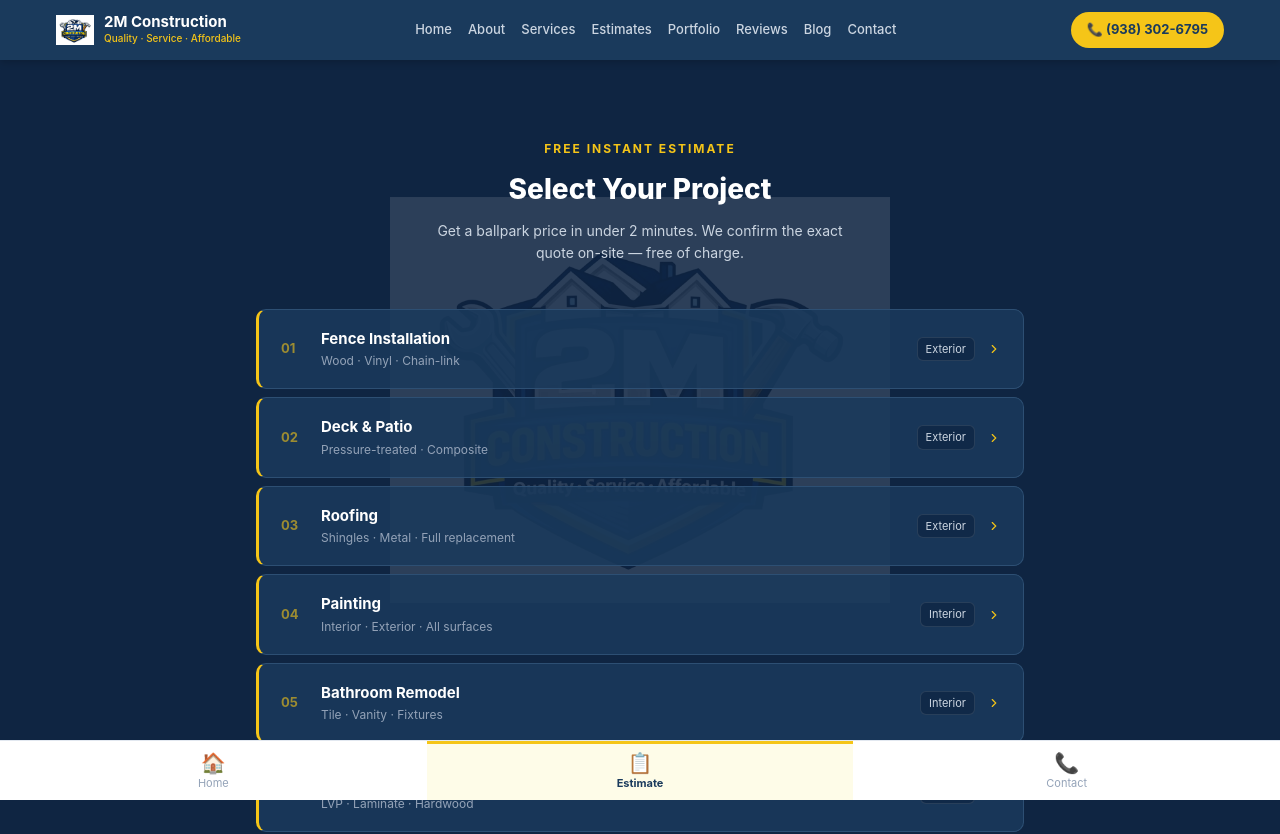
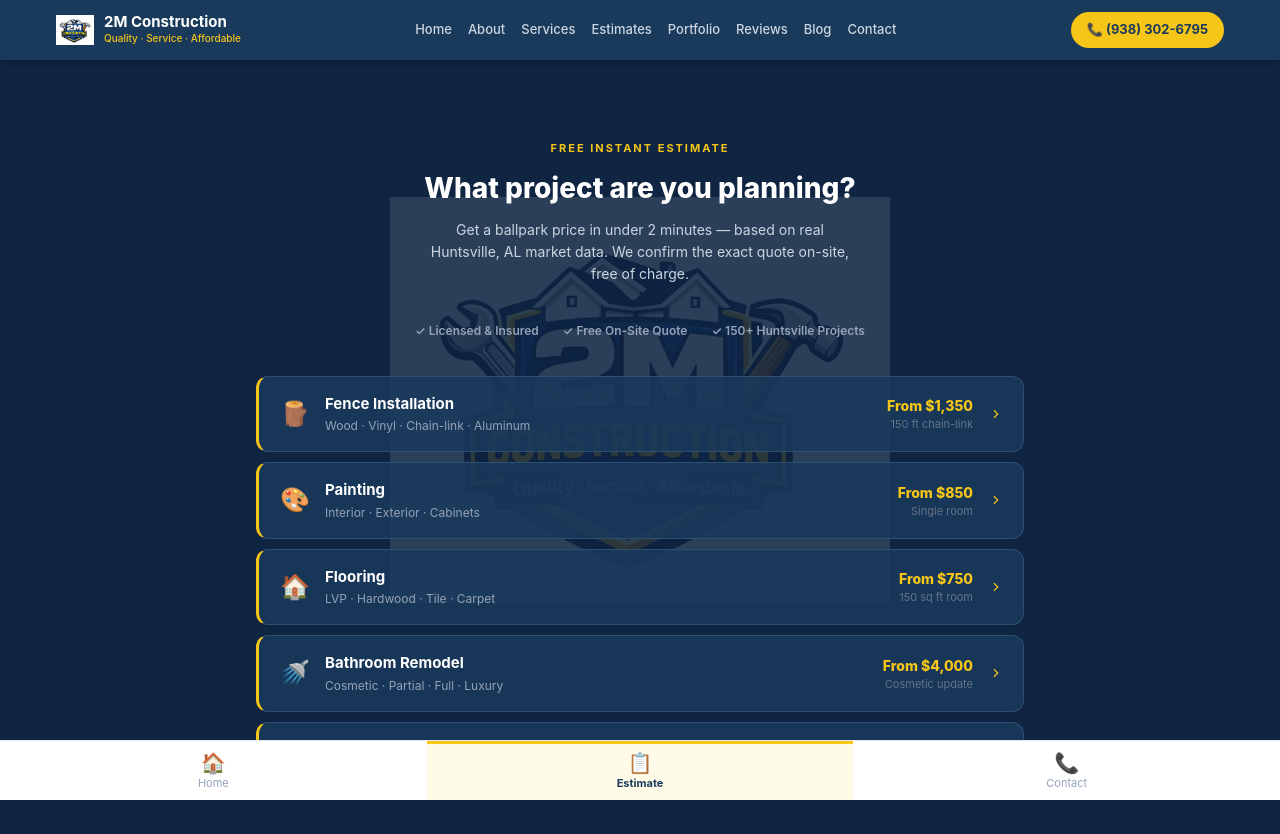
Before and after one commit to tomnguyen4484/2m-construction, a Next.js app: page /estimate in a window 1280 px wide. Shown: the top 834 px of the page. Built offline with nearby package versions, Linux system fonts and the light colour scheme.

Commit message:
feat: estimate redesign - 10 below market pricing + savings comparison + top 6 services

```diff
--- a/app/estimate/bathroom/page.tsx
+++ b/app/estimate/bathroom/page.tsx
@@ -7,10 +7,10 @@ type BathSize   = 'half' | 'standard' | 'master';
 type VanityType = 'keep' | 'stock_single' | 'stock_double' | 'semi_custom' | 'custom';
 
 const SCOPES: Record<BathScope, { label: string; desc: string; baseCost: number }> = {
-  cosmetic: { label: 'Cosmetic Update',    desc: 'Paint, fixtures, light, mirror, accessories',     baseCost: 4500  },
-  partial:  { label: 'Partial Remodel',    desc: 'Vanity, toilet, tile floor, new fixtures',        baseCost: 9000  },
-  full:     { label: 'Full Remodel',       desc: 'New shower, tile walls, plumbing, all fixtures',  baseCost: 14000 },
-  luxury:   { label: 'Luxury Remodel',     desc: 'Custom tile, frameless glass, premium fixtures',  baseCost: 26000 },
+  cosmetic: { label: 'Cosmetic Update',    desc: 'Paint, fixtures, light, mirror, accessories',     baseCost: 4000  },
+  partial:  { label: 'Partial Remodel',    desc: 'Vanity, toilet, tile floor, new fixtures',        baseCost: 8000  },
+  full:     { label: 'Full Remodel',       desc: 'New shower, tile walls, plumbing, all fixtures',  baseCost: 12500 },
+  luxury:   { label: 'Luxury Remodel',     desc: 'Custom tile, frameless glass, premium fixtures',  baseCost: 23000 },
 };
 
 const SIZES: Record<BathSize, { label: string; mult: number; sqft: string }> = {
@@ -21,10 +21,10 @@ const SIZES: Record<BathSize, { label: string; mult: number; sqft: string }> = {
 
 const VANITIES: Record<VanityType, { label: string; cost: number; desc: string }> = {
   keep:         { label: 'Keep Existing Vanity',   cost: 0,     desc: 'Reface or paint existing' },
-  stock_single: { label: 'Stock - Single Sink', cost: 850, desc: '30-48 in, Home Depot/Lowes' },
-  stock_double: { label: 'Stock – Double Sink',    cost: 1400,  desc: '60"–72", two sinks' },
-  semi_custom:  { label: 'Semi-Custom',            cost: 2800,  desc: 'More sizes & finish options' },
-  custom:       { label: 'Custom Built-In',        cost: 5500,  desc: 'Built to spec, unlimited options' },
+  stock_single: { label: 'Stock – Single Sink',    cost: 760,   desc: '30-48 in, Home Depot/Lowes' },
+  stock_double: { label: 'Stock – Double Sink',    cost: 1250,  desc: '60"–72", two sinks' },
+  semi_custom:  { label: 'Semi-Custom',            cost: 2500,  desc: 'More sizes & finish options' },
+  custom:       { label: 'Custom Built-In',        cost: 4900,  desc: 'Built to spec, unlimited options' },
 };
 
 function fmt(n: number) { return '$' + Math.round(n).toLocaleString(); }
@@ -42,9 +42,9 @@ export default function BathroomEstimator() {
 
   const baseRemodel = SCOPES[scope].baseCost * SIZES[size].mult;
   const vanityCost  = VANITIES[vanity].cost;
-  const showerCost  = shower === 'yes' ? (scope === 'luxury' ? 4500 : 2800) : 0;
-  const heatedCost  = heated === 'yes' ? 1100 : 0;
-  const toiletCost  = toilet === 'yes' ? 450 : 0;
+  const showerCost  = shower === 'yes' ? (scope === 'luxury' ? 4000 : 2500) : 0;
+  const heatedCost  = heated === 'yes' ? 990 : 0;
+  const toiletCost  = toilet === 'yes' ? 400 : 0;
   const total       = baseRemodel + vanityCost + showerCost + heatedCost + toiletCost;
 
   async function submitQuote() {
@@ -132,7 +132,7 @@ export default function BathroomEstimator() {
                 background: vanity===key ? '#EFF6FF' : '#fff' }}>
               <div style={{ fontWeight:700, fontSize:'13px', color: vanity===key ? '#1A3A5C' : '#1E293B' }}>{info.label}</div>
               <div style={{ fontSize:'11px', color:'#64748B', marginTop:'2px' }}>{info.desc}</div>
-              {info.cost > 0 && <div style={{ fontSize:'12px', color: vanity===key ? '#1A3A5C' : '#64748B', fontWeight:600, marginTop:'4px' }}>+{fmt(info.cost)}</div>}
+              {(info.cost as number) > 0 && <div style={{ fontSize:'12px', color: vanity===key ? '#1A3A5C' : '#64748B', fontWeight:600, marginTop:'4px' }}>+{fmt(info.cost)}</div>}
             </button>
           ))}
         </div>
@@ -140,7 +140,7 @@ export default function BathroomEstimator() {
 
       {/* Add-ons */}
       <div style={{ marginBottom:'20px' }}>
-        <label style={{ display:'block', fontSize:'13px', fontWeight:700, color:'#374151', marginBottom:'8px' }}>Custom Tile Shower/Tub Surround? (+{scope === 'luxury' ? '$4,500' : '$2,800'})</label>
+        <label style={{ display:'block', fontSize:'13px', fontWeight:700, color:'#374151', marginBottom:'8px' }}>Custom Tile Shower/Tub Surround? (+{scope === 'luxury' ? '$4,000' : '$2,500'})</label>
         <div style={{ display:'grid', gridTemplateColumns:'1fr 1fr', gap:'8px' }}>
           {[['no','No / Already included'],['yes','Yes, add custom tile']].map(([v,l]) => (
             <button key={v} onClick={() => setShower(v)}
@@ -154,7 +154,7 @@ export default function BathroomEstimator() {
       </div>
 
       <div style={{ marginBottom:'20px' }}>
-        <label style={{ display:'block', fontSize:'13px', fontWeight:700, color:'#374151', marginBottom:'8px' }}>Replace Toilet? (+$450 supply & install)</label>
+        <label style={{ display:'block', fontSize:'13px', fontWeight:700, color:'#374151', marginBottom:'8px' }}>Replace Toilet? (+$400 supply & install)</label>
         <div style={{ display:'grid', gridTemplateColumns:'1fr 1fr', gap:'8px' }}>
           {[['no','No'],['yes','Yes']].map(([v,l]) => (
             <button key={v} onClick={() => setToilet(v)}
@@ -168,7 +168,7 @@ export default function BathroomEstimator() {
       </div>
 
       <div style={{ marginBottom:'24px' }}>
-        <label style={{ display:'block', fontSize:'13px', fontWeight:700, color:'#374151', marginBottom:'8px' }}>Heated Floor? (+$1,100)</label>
+        <label style={{ display:'block', fontSize:'13px', fontWeight:700, color:'#374151', marginBottom:'8px' }}>Heated Floor? (+$990)</label>
         <div style={{ display:'grid', gridTemplateColumns:'1fr 1fr', gap:'8px' }}>
           {[['no','No'],['yes','Yes']].map(([v,l]) => (
             <button key={v} onClick={() => setHeated(v)}
@@ -193,8 +193,25 @@ export default function BathroomEstimator() {
         <div style={{ display:'flex', justifyContent:'space-between', fontWeight:800, fontSize:'18px', borderTop:'1px solid rgba(255,255,255,0.2)', paddingTop:'12px', marginTop:'4px' }}>
           <span>Total Estimate</span><span style={{ color:'#F5C518' }}>{fmt(total)}</span>
         </div>
+        {/* Savings vs market */}
+        {(() => {
+          const marketAvg = Math.round(total / 0.9 / 100) * 100;
+          const savings = marketAvg - Math.round(total);
+          return (
+            <div style={{ background:'rgba(245,197,24,0.1)', borderRadius:'10px', padding:'12px 16px', marginTop:'12px', display:'flex', justifyContent:'space-between', alignItems:'center', border:'1px solid rgba(245,197,24,0.2)' }}>
+              <div>
+                <div style={{ fontSize:'10px', color:'rgba(255,255,255,0.45)', marginBottom:'3px' }}>Huntsville market avg</div>
+                <div style={{ fontSize:'14px', color:'rgba(255,255,255,0.4)', textDecoration:'line-through' }}>{fmt(marketAvg)}</div>
+              </div>
+              <div style={{ textAlign:'right' }}>
+                <div style={{ fontSize:'10px', color:'#F5C518', marginBottom:'3px' }}>You save with 2M</div>
+                <div style={{ fontSize:'20px', fontWeight:800, color:'#F5C518' }}>~{fmt(savings)}</div>
+              </div>
+            </div>
+          );
+        })()}
         <p style={{ fontSize:'11px', color:'rgba(255,255,255,0.4)', margin:'12px 0 0' }}>
-          * Estimate only. Does not include additional costs if plumbing or subfloor issues are found.
+          * Estimate based on Huntsville, AL market rates 2026. Final quote confirmed on-site.
         </p>
       </div>
 
--- a/app/estimate/page.tsx
+++ b/app/estimate/page.tsx
@@ -1,64 +1,101 @@
 import Link from 'next/link';
 
 const SERVICES = [
-  { href:'/estimate/fence',    title:'Fence Installation',  sub:'Wood · Vinyl · Chain-link',            cat:'Exterior' },
-  { href:'/estimate/deck',     title:'Deck & Patio',        sub:'Pressure-treated · Composite',         cat:'Exterior' },
-  { href:'/estimate/roofing',  title:'Roofing',             sub:'Shingles · Metal · Full replacement',  cat:'Exterior' },
-  { href:'/estimate/painting', title:'Painting',            sub:'Interior · Exterior · All surfaces',   cat:'Interior' },
-  { href:'/estimate/bathroom', title:'Bathroom Remodel',    sub:'Tile · Vanity · Fixtures',             cat:'Interior' },
-  { href:'/estimate/flooring', title:'Flooring',            sub:'LVP · Laminate · Hardwood',            cat:'Interior' },
-  { href:'/estimate/kitchen',  title:'Kitchen Remodel',     sub:'Cabinets · Countertops · Backsplash',  cat:'Interior' },
-  { href:'/estimate/drywall',  title:'Drywall',             sub:'New installation · Repair · Finishing', cat:'Interior' },
-  { href:'/estimate/concrete', title:'Concrete & Flatwork', sub:'Driveways · Patios · Walkways',        cat:'Exterior' },
-  { href:'/estimate/handyman', title:'Handyman Repairs',    sub:'Small fixes · Installations · General', cat:'General' },
+  {
+    href: '/estimate/fence',
+    icon: '🪵',
+    title: 'Fence Installation',
+    sub: 'Wood · Vinyl · Chain-link · Aluminum',
+    from: 'From $1,350',
+    note: '150 ft chain-link',
+  },
+  {
+    href: '/estimate/painting',
+    icon: '🎨',
+    title: 'Painting',
+    sub: 'Interior · Exterior · Cabinets',
+    from: 'From $850',
+    note: 'Single room',
+  },
+  {
+    href: '/estimate/flooring',
+    icon: '🏠',
+    title: 'Flooring',
+    sub: 'LVP · Hardwood · Tile · Carpet',
+    from: 'From $750',
+    note: '150 sq ft room',
+  },
+  {
+    href: '/estimate/bathroom',
+    icon: '🚿',
+    title: 'Bathroom Remodel',
+    sub: 'Cosmetic · Partial · Full · Luxury',
+    from: 'From $4,000',
+    note: 'Cosmetic update',
+  },
+  {
+    href: '/estimate/deck',
+    icon: '🏗️',
+    title: 'Deck & Patio',
+    sub: 'Pressure-treated · Composite · PVC',
+    from: 'From $2,800',
+    note: '150 sq ft deck',
+  },
 ];
 
 export default function EstimatePage() {
   return (
-    <main style={{ minHeight:'100vh', paddingTop:'80px', paddingBottom:'60px', color:'#E2E8F0' }}>
-      <div style={{ maxWidth:'800px', margin:'0 auto', padding:'0 16px' }}>
+    <main style={{ minHeight: '100vh', paddingTop: '80px', paddingBottom: '60px', color: '#E2E8F0' }}>
+      <div style={{ maxWidth: '800px', margin: '0 auto', padding: '0 16px' }}>
 
-        <div style={{ textAlign:'center', marginBottom:'44px' }}>
-          <p style={{ color:'#F5C518', fontSize:'12px', fontWeight:700,
-            letterSpacing:'2px', textTransform:'uppercase', margin:'0 0 10px' }}>
+        {/* Header */}
+        <div style={{ textAlign: 'center', marginBottom: '36px' }}>
+          <p style={{ color: '#F5C518', fontSize: '11px', fontWeight: 700, letterSpacing: '2px', textTransform: 'uppercase', margin: '0 0 10px' }}>
             FREE INSTANT ESTIMATE
           </p>
-          <h1 style={{ fontSize:'28px', fontWeight:800, color:'#FFFFFF', margin:'0 0 10px' }}>
-            Select Your Project
+          <h1 style={{ fontSize: '28px', fontWeight: 800, color: '#FFFFFF', margin: '0 0 10px' }}>
+            What project are you planning?
           </h1>
-          <p style={{ color:'#CBD5E1', fontSize:'14px', maxWidth:'440px',
-            margin:'0 auto', lineHeight:1.6 }}>
-            Get a ballpark price in under 2 minutes. We confirm the exact quote on-site — free of charge.
+          <p style={{ color: '#CBD5E1', fontSize: '14px', maxWidth: '440px', margin: '0 auto', lineHeight: 1.6 }}>
+            Get a ballpark price in under 2 minutes — based on real Huntsville, AL market data.
+            We confirm the exact quote on-site, free of charge.
           </p>
         </div>
 
-        <div style={{ display:'grid', gap:'8px', marginBottom:'40px' }}>
-          {SERVICES.map((s, i) => (
-            <Link key={s.href} href={s.href} style={{ textDecoration:'none' }}>
+        {/* Trust bar */}
+        <div style={{ display: 'flex', justifyContent: 'center', gap: '24px', flexWrap: 'wrap', marginBottom: '36px' }}>
+          {['✓ Licensed & Insured', '✓ Free On-Site Quote', '✓ 150+ Huntsville Projects'].map((t) => (
+            <span key={t} style={{ fontSize: '12px', color: '#94A3B8', fontWeight: 600 }}>{t}</span>
+          ))}
+        </div>
+
+        {/* Service cards */}
+        <div style={{ display: 'grid', gap: '10px', marginBottom: '40px' }}>
+          {SERVICES.map((s) => (
+            <Link key={s.href} href={s.href} style={{ textDecoration: 'none' }}>
               <div style={{
-                display:'flex', alignItems:'center', justifyContent:'space-between',
-                background:'rgba(26,58,92,0.85)', borderRadius:'10px', padding:'18px 22px',
-                border:'1px solid #2D4F73', borderLeft:'3px solid #F5C518',
+                display: 'flex', alignItems: 'center', justifyContent: 'space-between',
+                background: 'rgba(26,58,92,0.85)', borderRadius: '12px', padding: '16px 20px',
+                border: '1px solid #2D4F73', borderLeft: '3px solid #F5C518',
+                transition: 'background 0.15s',
               }}>
-                <div style={{ display:'flex', alignItems:'center', gap:'16px' }}>
-                  <span style={{ color:'#F5C518', fontSize:'13px', fontWeight:700,
-                    minWidth:'24px', opacity:0.6 }}>{String(i+1).padStart(2,'0')}</span>
+                <div style={{ display: 'flex', alignItems: 'center', gap: '14px' }}>
+                  <span style={{ fontSize: '24px', minWidth: '32px', textAlign: 'center' }}>{s.icon}</span>
                   <div>
-                    <div style={{ color:'#FFFFFF', fontWeight:700, fontSize:'15px', marginBottom:'2px' }}>
+                    <div style={{ color: '#FFFFFF', fontWeight: 700, fontSize: '15px', marginBottom: '2px' }}>
                       {s.title}
                     </div>
-                    <div style={{ color:'#94A3B8', fontSize:'12px' }}>{s.sub}</div>
+                    <div style={{ color: '#94A3B8', fontSize: '12px' }}>{s.sub}</div>
                   </div>
                 </div>
-                <div style={{ display:'flex', alignItems:'center', gap:'12px' }}>
-                  <span style={{ color:'#CBD5E1', fontSize:'11px',
-                    background:'rgba(15,37,66,0.7)', padding:'3px 8px', borderRadius:'6px',
-                    border:'1px solid rgba(255,255,255,0.1)' }}>
-                    {s.cat}
-                  </span>
+                <div style={{ display: 'flex', alignItems: 'center', gap: '16px', flexShrink: 0 }}>
+                  <div style={{ textAlign: 'right' }}>
+                    <div style={{ color: '#F5C518', fontSize: '14px', fontWeight: 800 }}>{s.from}</div>
+                    <div style={{ color: '#64748B', fontSize: '11px' }}>{s.note}</div>
+                  </div>
                   <svg width="14" height="14" viewBox="0 0 24 24" fill="none"
                     stroke="#F5C518" strokeWidth="2" strokeLinecap="round">
-                    <polyline points="9 18 15 12 9 6"/>
+                    <polyline points="9 18 15 12 9 6" />
                   </svg>
                 </div>
               </div>
@@ -66,20 +103,19 @@ export default function EstimatePage() {
           ))}
         </div>
 
-        <div style={{ background:'rgba(26,58,92,0.85)', borderRadius:'12px', padding:'24px',
-          textAlign:'center', border:'1px solid #2D4F73' }}>
-          <p style={{ color:'#94A3B8', fontSize:'14px', margin:'0 0 16px' }}>
-            Need an on-site assessment? We&apos;ll visit and provide an exact quote at no charge.
+        {/* Bottom CTA */}
+        <div style={{ background: 'rgba(26,58,92,0.85)', borderRadius: '12px', padding: '24px', textAlign: 'center', border: '1px solid #2D4F73' }}>
+          <p style={{ color: '#CBD5E1', fontSize: '14px', margin: '0 0 6px', fontWeight: 600 }}>
+            Need help figuring out costs?
           </p>
-          <div style={{ display:'flex', gap:'12px', justifyContent:'center', flexWrap:'wrap' }}>
-            <a href="tel:+19383026795" style={{ background:'#F5C518', color:'#1A3A5C',
-              fontWeight:800, fontSize:'14px', padding:'11px 24px',
-              borderRadius:'8px', textDecoration:'none' }}>
+          <p style={{ color: '#94A3B8', fontSize: '13px', margin: '0 0 16px' }}>
+            Call or message us — we&apos;ll walk you through the estimate and visit your property at no charge.
+          </p>
+          <div style={{ display: 'flex', gap: '12px', justifyContent: 'center', flexWrap: 'wrap' }}>
+            <a href="tel:+19383026795" style={{ background: '#F5C518', color: '#1A3A5C', fontWeight: 800, fontSize: '14px', padding: '11px 24px', borderRadius: '8px', textDecoration: 'none' }}>
               Call (938) 302-6795
             </a>
-            <Link href="/contact" style={{ background:'transparent', color:'#F5C518',
-              fontWeight:700, fontSize:'14px', padding:'11px 24px',
-              borderRadius:'8px', textDecoration:'none', border:'2px solid #F5C518' }}>
+            <Link href="/contact" style={{ background: 'transparent', color: '#F5C518', fontWeight: 700, fontSize: '14px', padding: '11px 24px', borderRadius: '8px', textDecoration: 'none', border: '2px solid #F5C518' }}>
               Send a Message
             </Link>
           </div>
```
Also changed, not shown: app/estimate/deck/page.tsx (+31 -14 lines), app/estimate/fence/page.tsx (+28 -11 lines), app/estimate/flooring/page.tsx (+31 -14 lines), app/estimate/painting/page.tsx (+26 -9 lines), app/estimate/roofing/page.tsx (+25 -8 lines), 1 other file (tests, documents, lock files or other folders).
